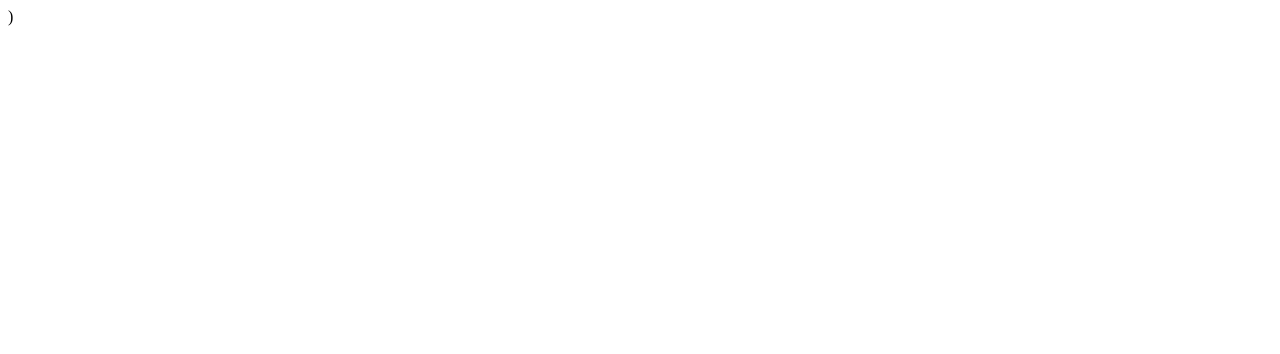
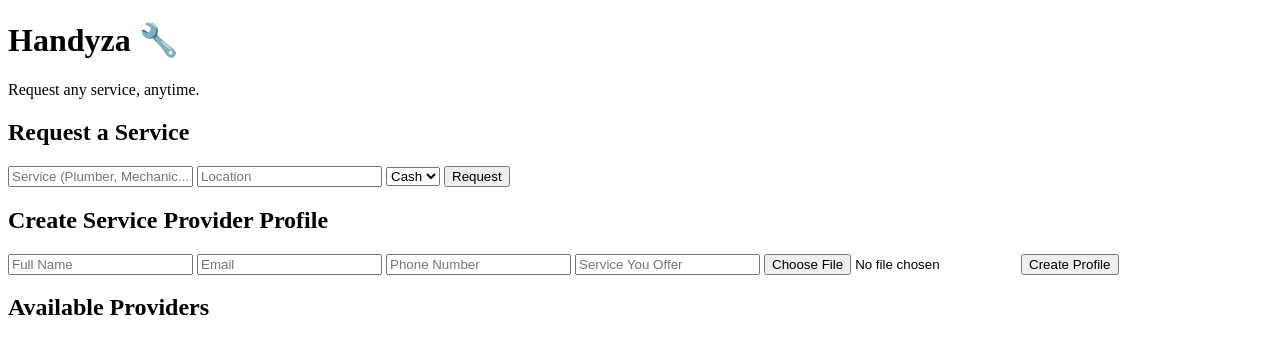
Before and after one commit to ntmgoat23/handyza, a plain HTML site: page frontend/index.html in a window 1280 px wide. Drawn offline with Linux system fonts and the light colour scheme.

Commit message:
Add initial HTML structure for Handyza frontend

```diff
--- a/frontend/index.html
+++ b/frontend/index.html
@@ -1 +1,44 @@
-<!-- Handyza Frontend -->)
+<!DOCTYPE html>
+<html lang="en">
+<head>
+  <meta charset="UTF-8">
+  <title>Handyza</title>
+  <link rel="stylesheet" href="styles.css">
+</head>
+<body>
+  <header>
+    <h1>Handyza 🔧</h1>
+    <p>Request any service, anytime.</p>
+  </header>
+
+  <main>
+    <section class="card">
+      <h2>Request a Service</h2>
+      <input id="service" placeholder="Service (Plumber, Mechanic...)" />
+      <input id="location" placeholder="Location" />
+      <select id="payment">
+        <option value="cash">Cash</option>
+        <option value="card">Card</option>
+      </select>
+      <button onclick="requestService()">Request</button>
+    </section>
+
+    <section class="card">
+      <h2>Create Service Provider Profile</h2>
+      <input id="name" placeholder="Full Name" />
+      <input id="email" placeholder="Email" />
+      <input id="phone" placeholder="Phone Number" />
+      <input id="serviceType" placeholder="Service You Offer" />
+      <input type="file" id="photo" accept="image/*" />
+      <button onclick="createProfile()">Create Profile</button>
+    </section>
+
+    <section class="card">
+      <h2>Available Providers</h2>
+      <div id="providers"></div>
+    </section>
+  </main>
+
+  <script src="app.js"></script>
+</body>
+</html>
```
